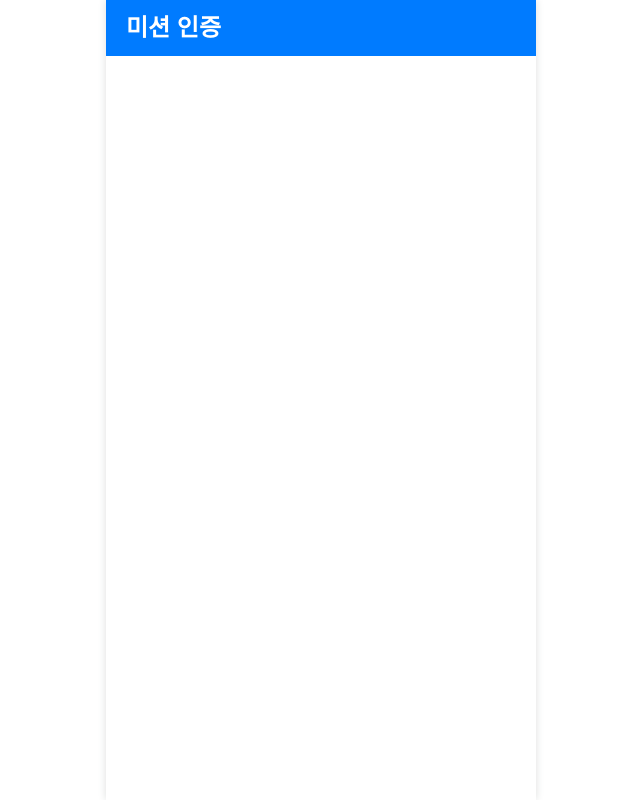
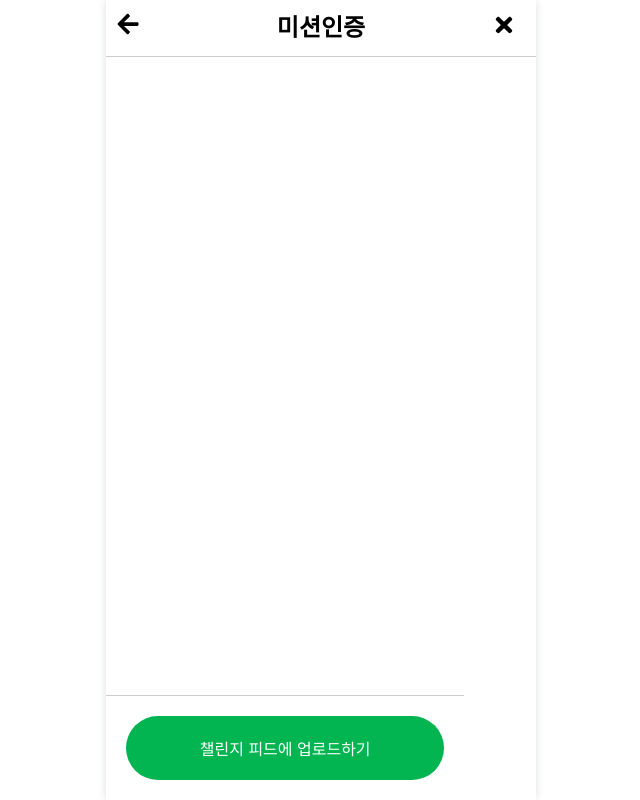
Before and after one commit to whatever-mentoring/Dopamine_Frontend, a React (Vite) app: page /mission in a window 1280 px wide. Shown: the whole page, without its empty margins (319-959 px from the left). Built offline with nearby package versions, Linux system fonts and the light colour scheme; a web font is replaced by a local one.

Commit message:
Design: 미션페이지 상단, 하단바 완료

```diff
--- a/package.json
+++ b/package.json
@@ -12,6 +12,7 @@
   "dependencies": {
     "react": "^18.2.0",
     "react-dom": "^18.2.0",
+    "react-icons": "^4.11.0",
     "react-router-dom": "^6.15.0",
     "styled-components": "^6.0.7",
     "styled-reset": "^4.5.1",
--- a/src/MissionCertification.css
+++ b/src/MissionCertification.css
@@ -1,24 +1,65 @@
 /* MissionCertification.css */
 
 .mission-header {
-    background-color: #007bff; /* 바의 배경색을 원하는 색상으로 설정합니다. */
-    color: #fff; /* 텍스트 색상을 흰색 또는 원하는 색상으로 설정합니다. */
+    background-color: #fff; /* 바 배경색 설정 */
+    color: #000; /* 텍스트 색상 */
     display: flex;
     justify-content: space-between;
     align-items: center;
     padding: 10px;
+    border-bottom: 1px solid #ccc; /* 상단바 그레이 구분선 */
   }
 
   .mission-header-content {
-    font-size: 24px; /* 헤더 텍스트의 글자 크기를 조절합니다. */
-    font-weight: bold; /* 텍스트를 볼드체로 설정합니다. */
+    font-size: 24px; /* 헤더 텍스트의 글자 크기 */
   }
 
   .icon-button {
     background: none;
     border: none;
-    color: #fff; /* 아이콘 색상을 흰색 또는 원하는 색상으로 설정합니다. */
-    font-size: 24px; /* 아이콘 크기를 조절합니다. */
+    color: #000; /* 아이콘 색상*/
+    font-size: 24px; /* 아이콘 크기 */
     cursor: pointer;
-    margin-right: 10px; /* 아이콘 간의 간격을 조절합니다. */
+    margin-right: 10px; /* 아이콘 간의 간격을 조절 */
   }
+
+/* 미션인증 글씨 스타일 */
+.ms-txt{
+    font-size: 24px;
+    font-weight: bold;
+}
+
+
+
+
+/* 하단바 스타일 */
+.bottom-bar {
+    position: fixed; /* 화면 하단에 고정 */
+    bottom: 0; /* 하단에 위치 */
+    width: 28%; /* 화면 가로폭에 맞게 너비 설정 */
+    border-top: 1px solid #ccc; /* 상단과 구분하는 그레이 선 추가 */
+    padding: 20px;
+    text-align: center;
+    display: flex;
+    justify-content: center; /* 가로 가운데 정렬 */
+    align-items: center; /* 세로 가운데 정렬 */
+  }
+
+
+
+  /* 업로드 버튼 스타일 */
+  .upload-button {
+    width: 100%;
+    background-color: #02B550; /* 녹색 배경색을 원하는 색상으로 설정 */
+    color: #fff; /* 버튼 텍스트 색상 */
+    border: none;
+    border-radius: 50px; /* 버튼을 타원형으로 만들기 위한 값 */
+    padding: 20px 20px; /* 버튼 내부 여백 설정 */
+    font-size: 16px;
+    cursor: pointer;
+  }
+
+  /* 업로드 버튼에 호버 효과 추가 (선택 사항) */
+  .upload-button:hover {
+    background-color: #45a049; /* 마우스 호버 시 배경색 변경 */
+  }
--- a/src/MissionCertification.jsx
+++ b/src/MissionCertification.jsx
@@ -2,7 +2,9 @@ import React from 'react';
 import ReactDOM from 'react-dom';
 // import './index.css';
 import './MissionCertification.css';
-// import { FaArrowLeft, FaTimes } from 'react-icons/fa'; // 아이콘 라이브러리에서 아이콘을 가져오기.
+import { FaArrowLeft, FaTimes } from 'react-icons/fa'; // 아이콘 라이브러리에서 아이콘을 가져오기.
+
+
 
 function MissionCertification() {
   const handleGoBack = () => {
@@ -15,21 +17,33 @@ function MissionCertification() {
   };
 
   return (
+    <div>
+      {/* 상단 바 부분 시작!---------------------------------------- */}
       <header className="mission-header">
         <div className="mission-header-content">
           <button className="icon-button" onClick={handleGoBack}>
             {/* 이전 페이지로 가는 아이콘 */}
-          {/* <FaArrowLeft />  */}
+            <FaArrowLeft />
           </button>
-        미션 인증
+        </div>
+
+        <div className="ms-txt">미션인증</div>
+
         <button className="icon-button" onClick={handleClose}>
           {/* 화면을 닫는 아이콘 */}
-          {/* <FaTimes /> */}
+          <FaTimes />
         </button>
+      </header>
+      {/* 상단 바 부분 끝!---------------------------------------- */}
+
+      <footer className="bottom-bar">
+        <button className="upload-button">챌린지 피드에 업로드하기</button>
+      </footer>
     </div>
-    </header>
   );
+
 }
+
 
 export default MissionCertification;
 
```
Also changed, not shown: 1 other file (tests, documents, lock files or other folders). Lines whose indentation alone changed are shown as unchanged.
